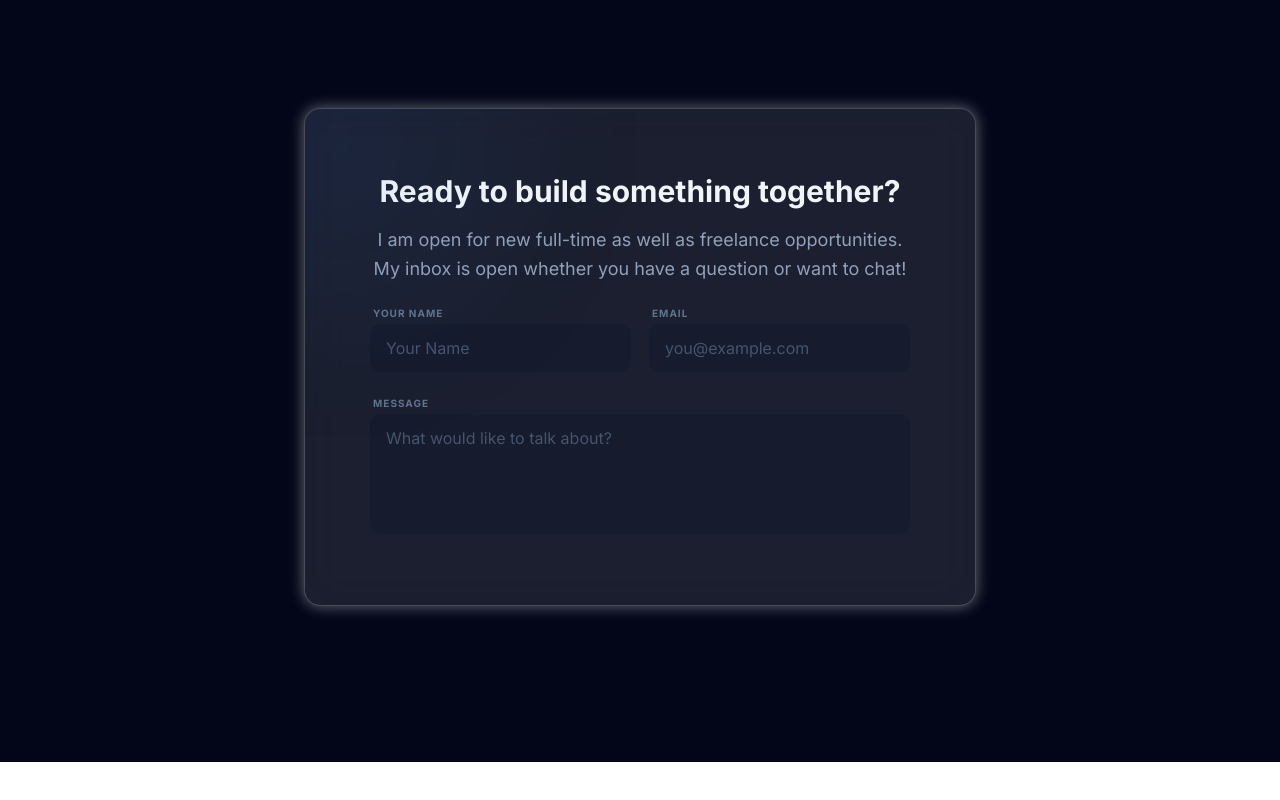
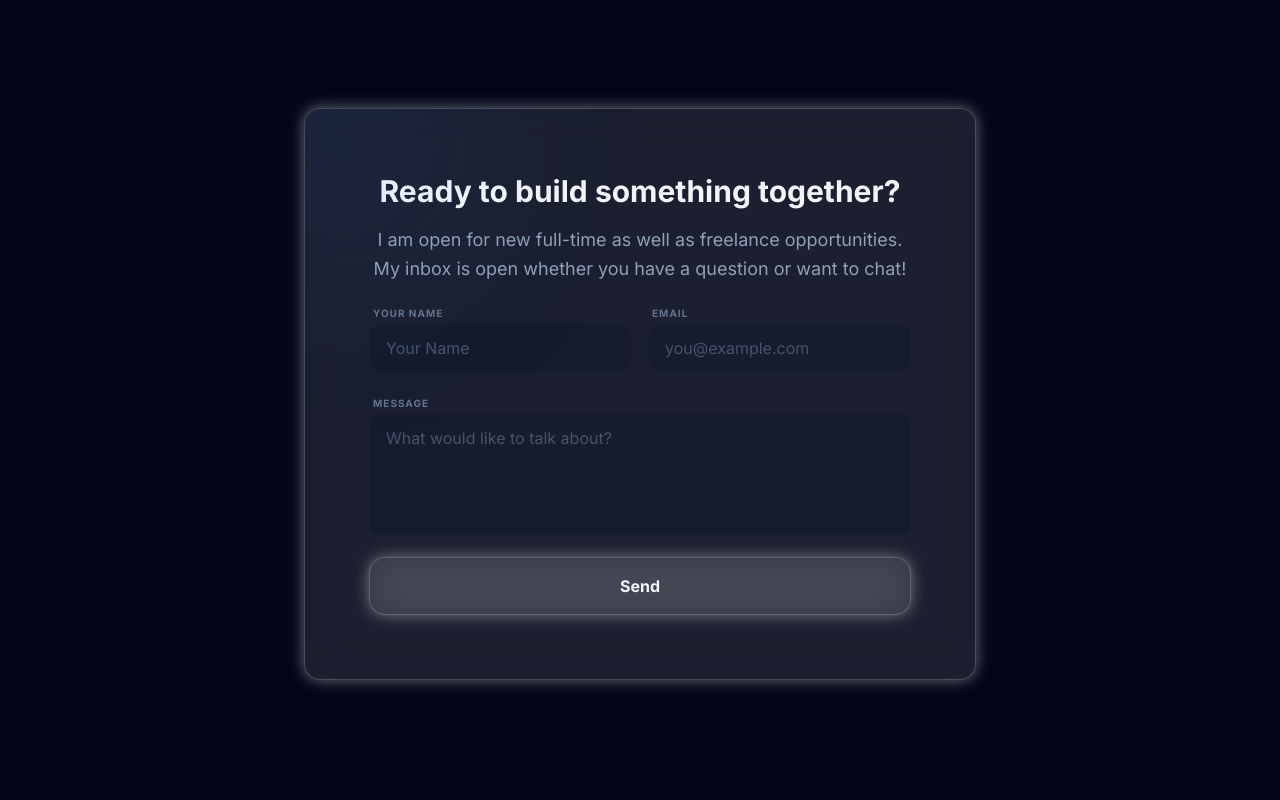
Before and after one commit to nabiladem/portfolio, a React (Vite) app: page / in a window 1280 px wide. Shown: the part 5967-6767 px from the top of the page. Before the commit the page ends 6729 px from the top, so only its background shows below. Built offline with nearby package versions, Linux system fonts and the light colour scheme.

Commit message:
Add send button to contact form

```diff
--- a/src/App.jsx
+++ b/src/App.jsx
@@ -579,12 +579,20 @@ function App() {
                     placeholder="What would like to talk about?"
                   ></textarea>
                 </div>
+
+                <motion.button
+                  type="submit"
+                  whileTap={{ scale: 0.98 }}
+                  className="w-full liquid-glass border-white/10 shadow-none text-slate-100 font-bold py-4 transition-all flex items-center justify-center gap-2 hover:border-white/40 hover:shadow-[0_0_20px_rgba(255,255,255,0.3)]"
+                >
+                  Send
+                </motion.button>
               </form>
             </div>
           </motion.div>
         </div>
       </motion.section>
-    </div >
+    </div>
   );
 }
 
```
